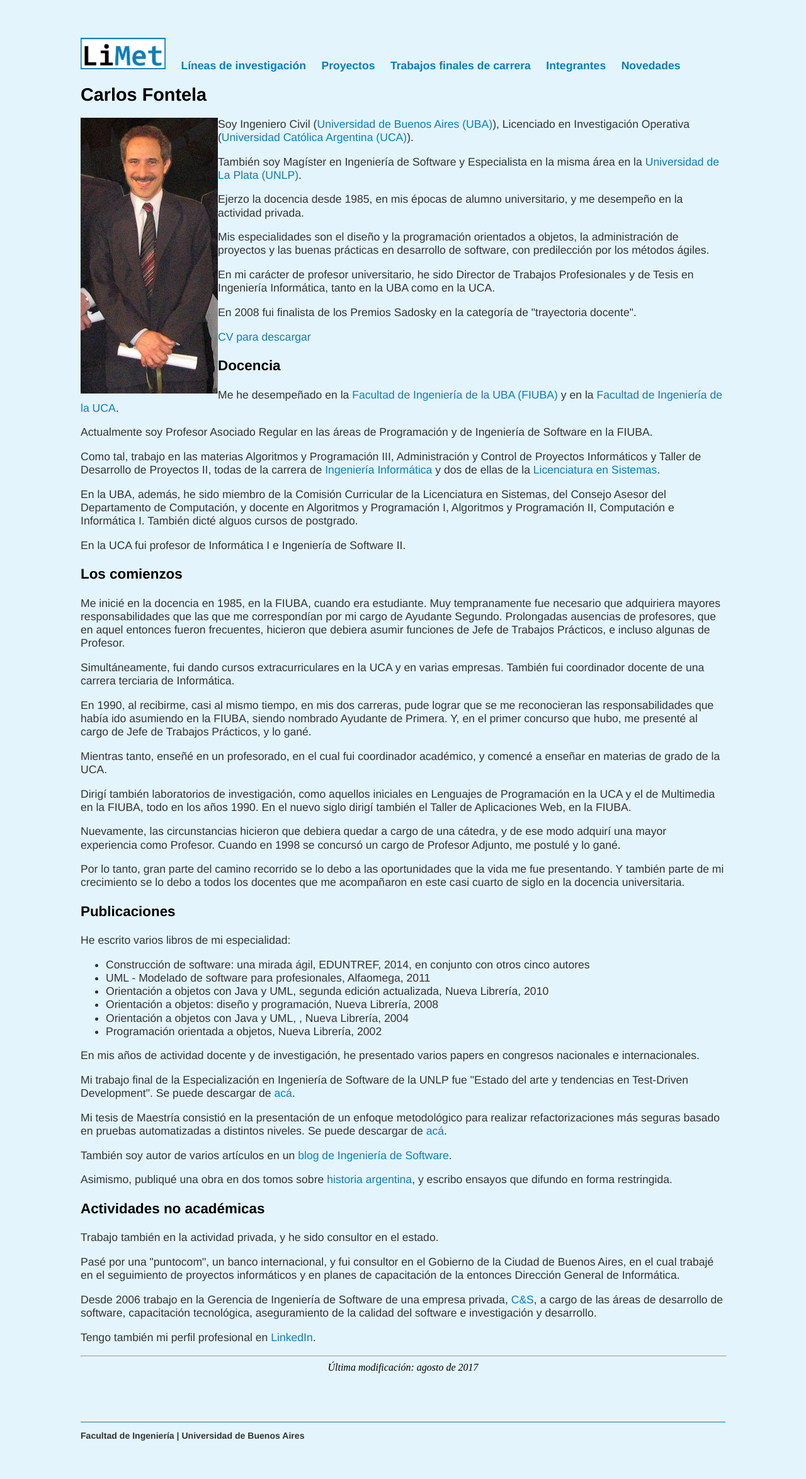
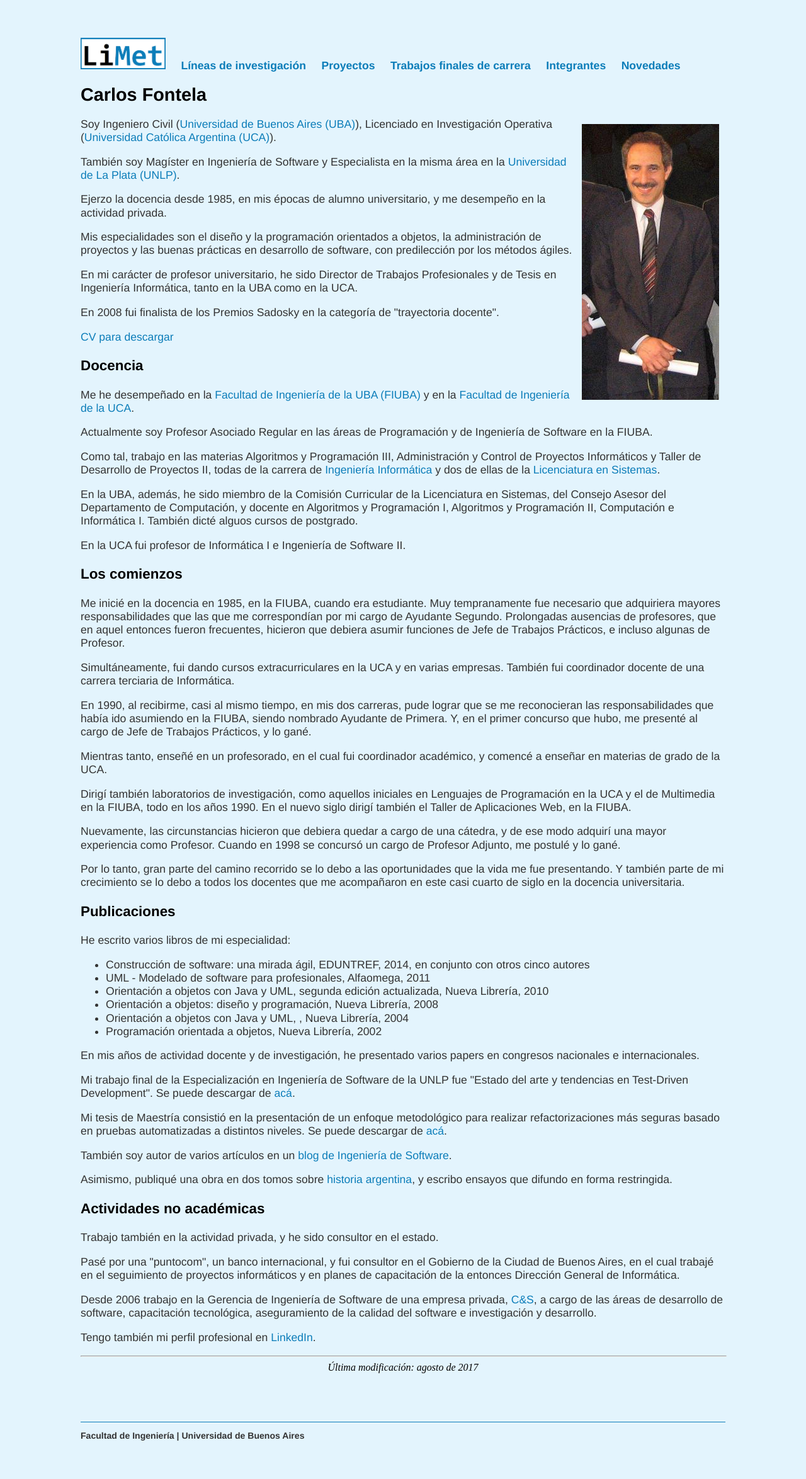
Before and after one commit to limetfiuba/limetfiuba.github.io, a Jekyll site: the page built from integrantes/carlosfontela.html, in a window 1280 px wide. Shown: the whole page at 63% size. Built offline with Jekyll 4.4.1, drawn with Linux system fonts in a browser that asks for light colours.

Commit message:
ajuste de imagen

```diff
--- a/integrantes/carlosfontela.html
+++ b/integrantes/carlosfontela.html
@@ -4,7 +4,7 @@ title: LiMet | Carlos Fontela
 ---
 <h1>Carlos Fontela</h1>
 
-<img src="CarlosFontela.jpg" align=left></img>
+<img src="CarlosFontela.jpg" align=right style="margin: 10px"></img>
 
 <p>Soy Ingeniero Civil (<a href="http://www.fi.uba.ar/">Universidad de Buenos Aires (UBA)</a>), Licenciado en Investigación Operativa (<a href="http://www.uca.edu.ar/index.php/home/index/es/universidad/facultades/buenos-aires/ingenieria">Universidad Católica Argentina (UCA)</a>).</p>
 <p>También soy Magíster en Ingeniería de Software y Especialista en la misma área en la <a href="http://www.info.unlp.edu.ar/">Universidad de La Plata (UNLP)</a>.</p>
```
